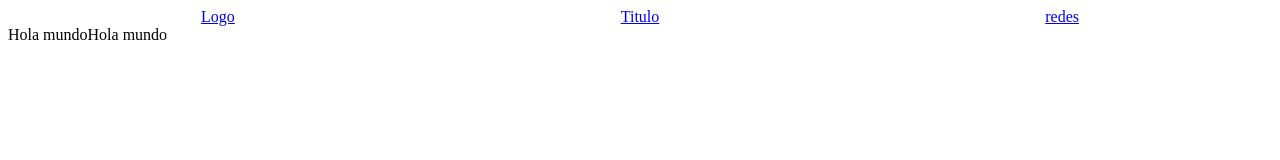
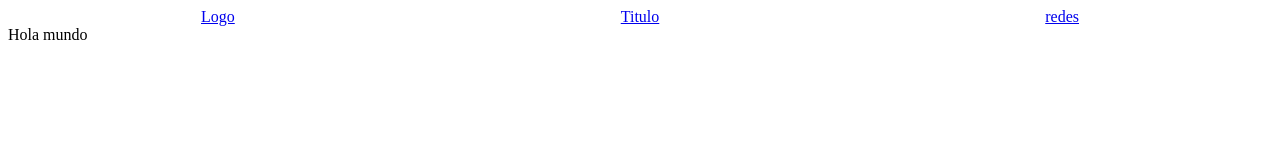
Before and after one commit to NicoJimenez123/portafolio, a Vue app: page / in a window 1280 px wide. Shown: the top 160 px of the page. Built offline with nearby package versions, Linux system fonts and the light colour scheme.

Commit message:
Cambiado template

```diff
--- a/src/components/AppBody.vue
+++ b/src/components/AppBody.vue
@@ -1 +1,3 @@
-<template>Hola mundo</template>
+<template>
+  <router-view></router-view>
+</template>
```
